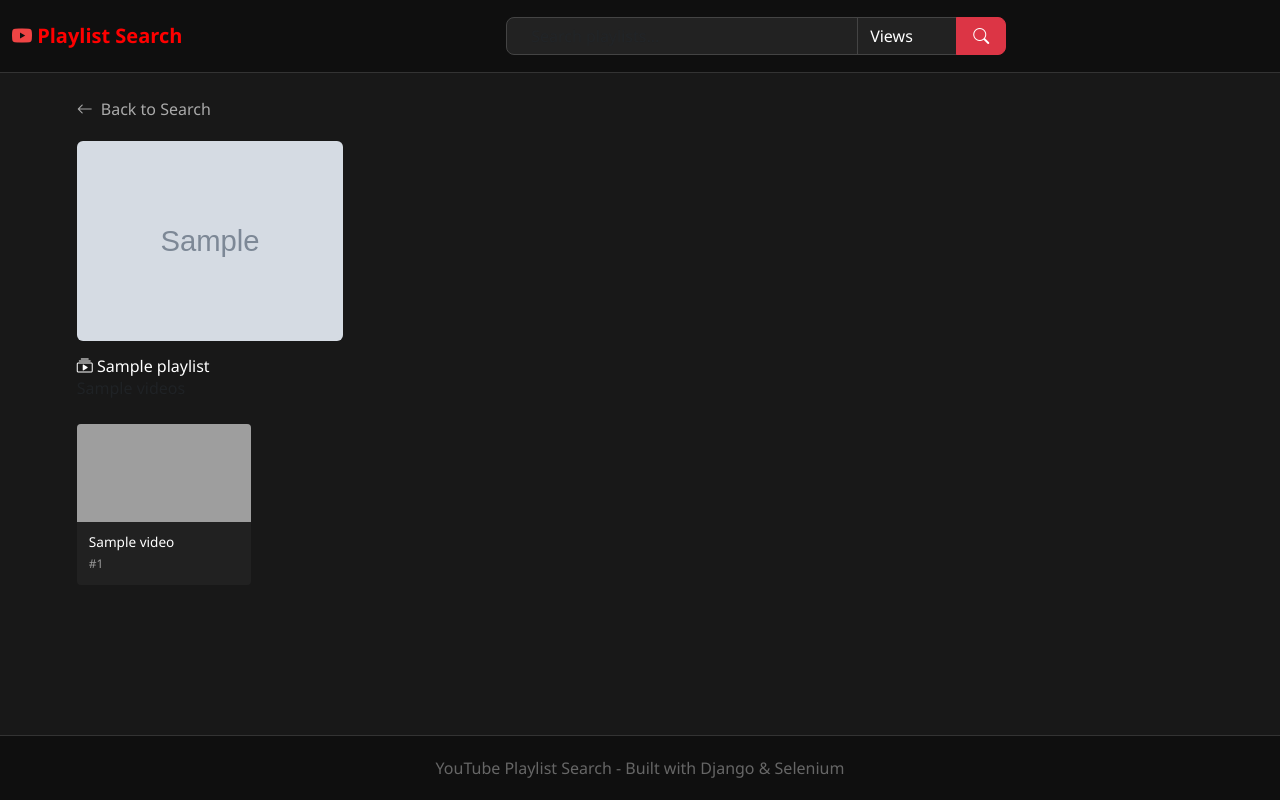
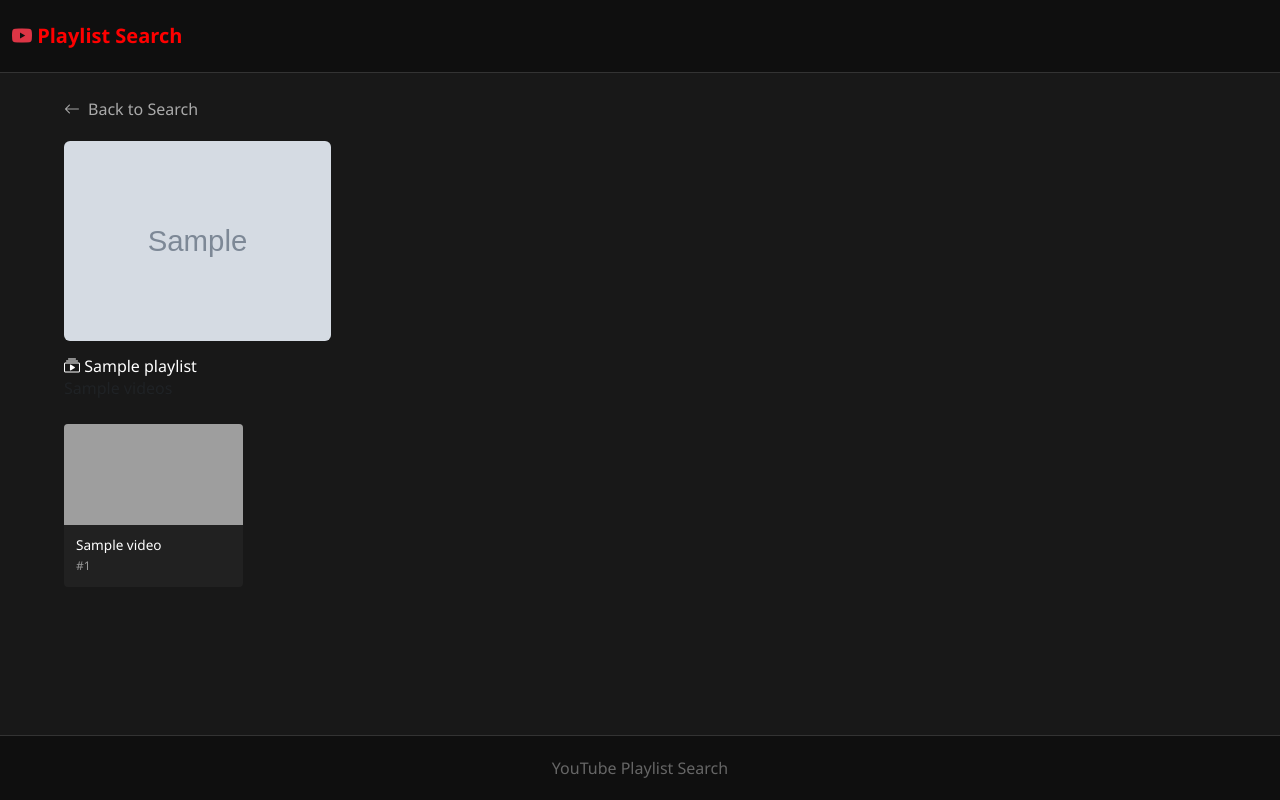
Before and after one commit to rgbailon/playlist-watch, a Django app: page /playlist/1/ in a window 1280 px wide. Run offline with Django 5.2, Linux system fonts and the light colour scheme; tables that the repository leaves empty hold one stand-in row (values such as "Sample post"); grey boxes marked "Sample" are stand-in pictures; some libraries are stand-ins or nearby versions; grey boxes are pictures that could not be loaded.

Commit message:
Remove Selenium - Vercel compatible version

```diff
--- a/requirements.txt
+++ b/requirements.txt
@@ -1,6 +1,2 @@
 Django>=4.2
-selenium>=4.0
-webdriver-manager>=4.0
-beautifulsoup4>=4.11
-requests>=2.28
 psycopg2-binary>=2.9
--- a/scraper_app/templates/scraper_app/base.html
+++ b/scraper_app/templates/scraper_app/base.html
@@ -224,7 +181,6 @@
             background-color: #0f0f0f;
             border-top: 1px solid #333;
             padding: 20px 0;
-            margin-top: 40px;
             text-align: center;
             color: #666;
             position: fixed;
@@ -232,52 +188,25 @@
             width: 100%;
             z-index: 1000;
         }
-
-        body {
-            padding-bottom: 80px;
-        }
-
-        /* Allow YouTube embeds */
-        iframe {
-            allow: autoplay;
-        }
     </style>
     {% block extra_css %}{% endblock %}
 </head>
 <body>
     <nav class="navbar navbar-expand-lg navbar-dark py-3" style="background-color: #0f0f0f;">
         <div class="container">
-            <a class="navbar-brand me-auto" href="{% url 'home' %}">
-                <i class="bi bi-youtube text-red-500"></i> Playlist Search
+            <a class="navbar-brand" href="{% url 'home' %}">
+                <i class="bi bi-youtube text-danger"></i> Playlist Search
             </a>
-            <form class="d-flex mx-auto" action="{% url 'search_results' %}" method="get">
-                <div class="input-group" style="width: 500px;">
-                    <input class="form-control rounded-l-lg px-4" type="search" name="q"
-                           placeholder="Search playlists..." value="{{ query|default:'' }}"
-                           aria-label="Search"
-                           style="background:#222;border:1px solid #444;color:#fff;">
-                    <select name="sort" class="form-select"
-                            style="background:#222;border:1px solid #444;color:#fff;max-width:100px;">
-                        <option value="view_count">Views</option>
-                        <option value="relevance">Relevance</option>
-                        <option value="upload_date">New</option>
-                    </select>
-                    <button class="btn btn-danger rounded-r-lg px-3" type="submit">
-                        <i class="bi bi-search"></i>
-                    </button>
-                </div>
-            </form>
-            <div style="width: 100px;"></div>
         </div>
     </nav>
 
-    <main class="py-4" style="width: 90%; margin: 0 auto; padding: 1%;">
+    <main class="py-4" style="width: 90%; margin: 0 auto;">
         {% block content %}{% endblock %}
     </main>
 
     <footer>
         <div class="container">
-            <p class="mb-0">YouTube Playlist Search - Built with Django & Selenium</p>
+            <p class="mb-0">YouTube Playlist Search</p>
         </div>
     </footer>
 
--- a/scraper_app/views.py
+++ b/scraper_app/views.py
@@ -3,7 +3,6 @@ from django.http import JsonResponse
 from django.views.decorators.http import require_http_methods
 from .models import Playlist, Video
 from .services.scraper import (
-    search_and_scrape_playlists,
     load_from_json,
     get_playlist_by_id,
     get_video_by_id,
@@ -11,52 +10,15 @@ from .services.scraper import (
 
 
 def home(request):
-    """Home page with search box"""
-    query = request.GET.get("q", "")
-    sort_by = request.GET.get("sort", "view_count")
-    playlists = []
-    error_message = None
-    is_loading = False
-    recent_data = None
-
-    if query:
-        existing_data = load_from_json()
-
-        if existing_data and existing_data.get("search_query") == query:
-            for pl_data in existing_data.get("playlists", []):
-                playlists.append(pl_data)
-        else:
-            is_loading = True
-    else:
-        recent_data = load_from_json()
+    """Home page - show recent playlists from JSON"""
+    recent_data = load_from_json()
+    playlists = recent_data.get("playlists", []) if recent_data else []
 
     context = {
-        "query": query,
-        "sort_by": sort_by,
         "playlists": playlists,
-        "error_message": error_message,
-        "is_loading": is_loading,
         "recent_data": recent_data,
     }
     return render(request, "scraper_app/home.html", context)
-
-
-def search_results(request):
-    """Perform search and save to JSON"""
-    query = request.GET.get("q", "")
-    sort_by = request.GET.get("sort", "view_count")
-
-    if not query:
-        return redirect("home")
-
-    result = search_and_scrape_playlists(
-        query, max_playlists=15, max_videos_per_playlist=50, sort_by=sort_by
-    )
-
-    if result:
-        return redirect(f"/?q={query}&sort={sort_by}")
-    else:
-        return redirect("home")
 
 
 def playlist_detail(request, playlist_id):
@@ -64,26 +26,30 @@ def playlist_detail(request, playlist_id):
     playlist = get_playlist_by_id(playlist_id)
 
     if not playlist:
-        # Try to fetch from database as fallback
-        db_playlist = get_object_or_404(Playlist, playlist_id=playlist_id)
-        videos = db_playlist.videos.all()
-        playlist = {
-            "playlist_id": db_playlist.playlist_id,
-            "title": db_playlist.title,
-            "url": db_playlist.url,
-            "video_count": db_playlist.video_count,
-            "thumbnail": db_playlist.get_thumbnail(),
-            "videos": [
-                {
-                    "video_id": v.video_id,
-                    "title": v.title,
-                    "url": v.url,
-                    "thumbnail": v.get_thumbnail(),
-                    "position": v.position,
-                }
-                for v in videos
-            ],
-        }
+        try:
+            db_playlist = Playlist.objects.get(playlist_id=playlist_id)
+            videos = db_playlist.videos.all()
+            playlist = {
+                "playlist_id": db_playlist.playlist_id,
+                "title": db_playlist.title,
+                "url": db_playlist.url,
+                "video_count": db_playlist.video_count,
+                "thumbnail": db_playlist.get_thumbnail(),
+                "videos": [
+                    {
+                        "video_id": v.video_id,
+                        "title": v.title,
+                        "url": v.url,
+                        "thumbnail": v.get_thumbnail(),
+                        "position": v.position,
+                    }
+                    for v in videos
+                ],
+            }
+        except Playlist.DoesNotExist:
+            from django.http import Http404
+
+            raise Http404("Playlist not found")
 
     context = {
         "playlist": playlist,
@@ -96,7 +62,6 @@ def video_player(request, video_id):
     video, playlist = get_video_by_id(video_id)
 
     if not video:
-        # Try database fallback
         db_video = Video.objects.filter(video_id=video_id).first()
         if db_video:
             video = {
@@ -114,7 +79,6 @@ def video_player(request, video_id):
 
             raise Http404("Video not found")
 
-    # Get related videos from same playlist
     related_videos = []
     if playlist and "videos" in playlist:
         related_videos = [v for v in playlist["videos"] if v["video_id"] != video_id][
@@ -129,33 +93,17 @@ def video_player(request, video_id):
     return render(request, "scraper_app/video_player.html", context)
 
 
+def search_results(request):
+    """Disabled - scraping not available"""
+    return redirect("home")
+
+
 @require_http_methods(["POST"])
 def start_search(request):
-    """AJAX endpoint to start search"""
-    query = request.POST.get("q", "")
-
-    if not query:
-        return JsonResponse({"success": False, "error": "No query provided"})
-
-    try:
-        # Start scraping in background
-        result = search_and_scrape_playlists(
-            query, max_playlists=10, max_videos_per_playlist=50
-        )
-
-        if result:
-            return JsonResponse(
-                {
-                    "success": True,
-                    "message": f"Scraped {result['total_playlists']} playlists",
-                    "redirect": "/",
-                }
-            )
-        else:
-            return JsonResponse({"success": False, "error": "Scraping failed"})
-
-    except Exception as e:
-        return JsonResponse({"success": False, "error": str(e)})
+    """Disabled - scraping not available"""
+    return JsonResponse(
+        {"success": False, "error": "Scraping not available on this deployment"}
+    )
 
 
 def get_search_results(request):
```
Also changed, not shown: other parts of scraper_app/templates/scraper_app/base.html (+1 -44 lines), scraper_app/templates/scraper_app/home.html (+8 -65 lines).
